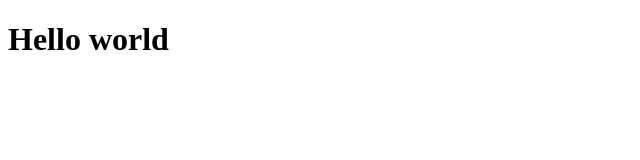
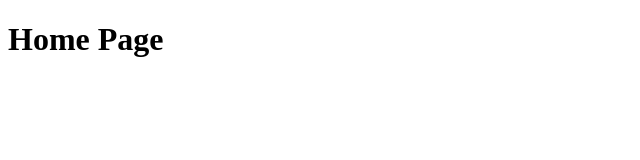
Before and after one commit to adrianbuenoo095/the-dating-site-frontend, a React (Vite) app: page / in a window 1280 px wide. Shown: the top 160 px of the page, without its empty margins (0-640 px from the left). Built offline with nearby package versions, Linux system fonts and the light colour scheme.

Commit message:
add new routes and pages, Add new route package

```diff
--- a/package.json
+++ b/package.json
@@ -11,7 +11,8 @@
   },
   "dependencies": {
     "react": "^18.2.0",
-    "react-dom": "^18.2.0"
+    "react-dom": "^18.2.0",
+    "react-router-dom": "^6.21.3"
   },
   "devDependencies": {
     "@types/react": "^18.2.43",
--- a/src/App.jsx
+++ b/src/App.jsx
@@ -1,8 +1,18 @@
+import { Route, Routes } from 'react-router-dom';
+import HomePage from './pages/HomePape';
+import LoginPage from './pages/LoginPage';
+import NotFoundPage from './pages/NotFoundpage';
+import SignUpPage from './pages/SignUpPage';
+
 function App() {
   return (
-    <h1>
-      Hello world
-    </h1>
+    <Routes>
+      <Route path="/" element={<HomePage />} />
+      <Route path="/login" element={<LoginPage />} />
+      <Route path="/signup" element={<SignUpPage />} />
+      <Route path="/signup" element={<SignUpPage />} />
+      <Route path='*' exact={true} element={<NotFoundPage />} />
+    </Routes>
   )
 }
 
--- a/src/main.jsx
+++ b/src/main.jsx
@@ -1,9 +1,12 @@
-import React from 'react'
-import ReactDOM from 'react-dom/client'
-import App from './App.jsx'
+import React from 'react';
+import ReactDOM from 'react-dom/client';
+import { BrowserRouter } from "react-router-dom";
+import App from './App.jsx';
 
 ReactDOM.createRoot(document.getElementById('root')).render(
   <React.StrictMode>
-    <App />
+    <BrowserRouter>
+      <App />
+    </BrowserRouter>
   </React.StrictMode>,
 )
--- /dev/null
+++ b/src/pages/HomePape.jsx
@@ -0,0 +1,5 @@
+const HomePage = () => {
+    return <h1>Home Page</h1>;
+}
+
+export default HomePage;
--- /dev/null
+++ b/src/pages/NotFoundpage.jsx
@@ -0,0 +1,5 @@
+const NotFoundPage = () => {
+    return <h1>Not Found</h1>;
+}
+
+export default NotFoundPage;
```
Also changed, not shown: 1 other file (tests, documents, lock files or other folders).
